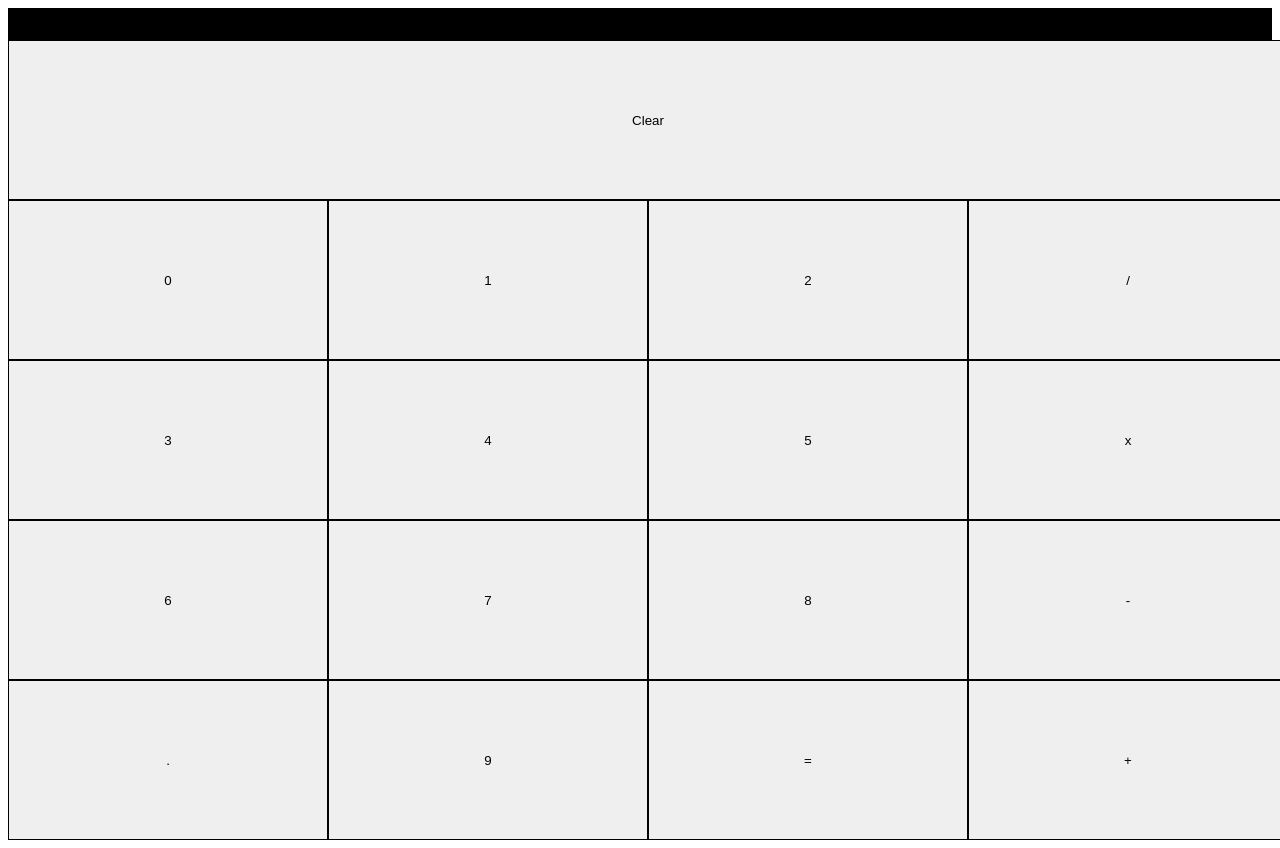
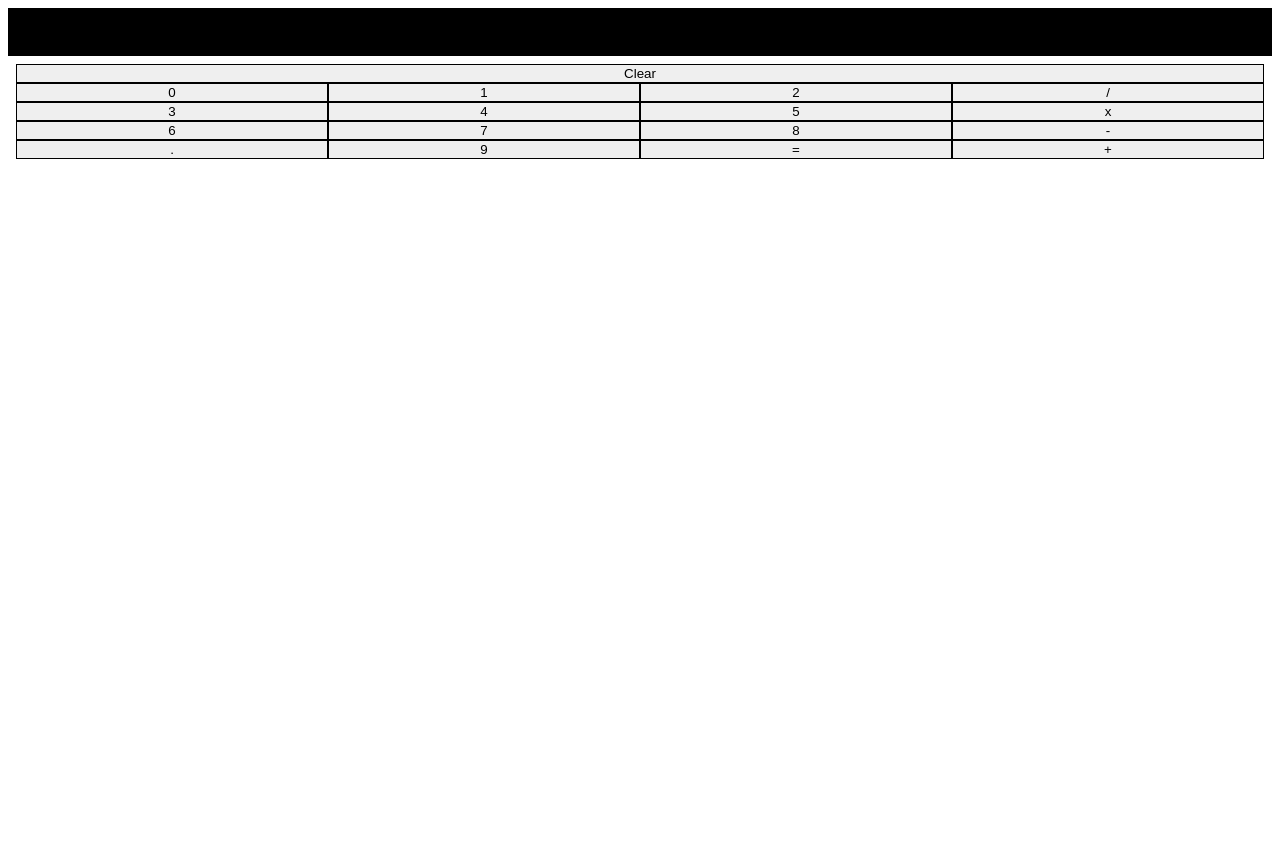
Before and after one commit to Nahduma26/calculator, a plain HTML site: page index.html in a window 1280 px wide. Both pictures are taken after a click on the button "Clear". After the commit the page ends 800 px from the top, so only its background shows below. Drawn offline with Linux system fonts and the light colour scheme.

Commit message:
Fix calculator

```diff
--- a/function.js
+++ b/function.js
@@ -1,26 +1,37 @@
+
+
 const calculatorButtons = document.querySelector(".calculator");
-const displayScreen = document.querySelector(".screen")
+const text = document.querySelector(".text")
 
 let operandOne = 0;
 let calcOperator = null;
 let operandTwo = 0;
+let result = 0;
+let numberButtons = [];
+let subtractButton = null;
+let addButton = null;
+let multiplyButton = null;
+let divideButton = null;
+let decimalButton = null;
 
 
 function add(numOne, numTwo){
-    return numOne + numTwo;
+    return eval(numOne + numTwo);
 }
 
 function subtract(numOne, numTwo){
-    return numOne - numTwo;
+    return eval(numOne - numTwo);
 }
 
 function multiply(numOne, numTwo){
-    return numOne * numTwo;
+    return eval(numOne * numTwo);
 }
 
 function divide(numOne, numTwo){
-    return numOne/numTwo;
+    return eval(numOne/numTwo);
 }
+
+
 
 function operate(numOne, operator, numTwo)
 {
@@ -67,30 +78,149 @@ function makeCalculator()
     let buttons = document.querySelectorAll(".button");
     document.getElementById("9").textContent = '.';
     document.getElementById("9").id = 'decimal';
+    decimalButton = document.getElementById('decimal');
     document.getElementById("10").textContent = 9;
     document.getElementById("10").id = 9;
     document.getElementById("11").textContent = '=';
-    document.getElementById("11").id = 'equals'
-    let divideButton = document.createElement("button");
+    document.getElementById("11").id = 'equals';
+    divideButton = document.createElement("button");
     divideButton.className = "button";
     divideButton.textContent = "/"
     divideButton.id = "divide";
     document.getElementById("r0").appendChild(divideButton);
-    let multiplyButton = document.createElement("button");
+    multiplyButton = document.createElement("button");
     multiplyButton.className = "button";
     multiplyButton.textContent = "x"
     multiplyButton.id = "multiply";
     document.getElementById("r1").appendChild(multiplyButton);
-    let subtractButton = document.createElement("button");
+    subtractButton = document.createElement("button");
     subtractButton.className = "button";
     subtractButton.textContent = "-"
     subtractButton.id = "subtract";
     document.getElementById("r2").appendChild(subtractButton);
-    let addButton = document.createElement("button");
+    addButton = document.createElement("button");
     addButton.className = "button";
     addButton.textContent = "+"
     addButton.id = "add";
     document.getElementById("r3").appendChild(addButton);
+
+
     console.log(rows.length);
     console.log(buttons.length);
 }
+
+document.addEventListener("DOMContentLoaded", function() {
+    makeCalculator();
+    let equalsButton = document.getElementById('equals');
+    let clearButton = document.getElementById('clear');
+
+
+    for (let i = 0; i <= 9; i++) {
+        numberButtons.push(document.getElementById(i.toString()));
+    }
+
+    numberButtons.forEach(button => {
+        button.addEventListener('click', event => {
+            if (result != null)
+            {
+                text.textContent = button.textContent;
+            }
+            else {
+                text.textContent += button.textContent;
+            }
+            console.log(button.textContent);
+        });
+    });
+
+    clearButton.addEventListener('click', event => {
+        text.textContent = "";
+        calcOperator = null;
+        operandOne = 0;
+        operandTwo = 0;
+    });
+    decimalButton.addEventListener('click', event => {
+        text.textContent += '.';
+    });
+   subtractButton.addEventListener('click', event => {
+    handleOperatorClick("subtract");
+    // calcOperator = "subtract"
+    // operandOne = text.textContent;
+    // text.textContent = "";
+    // numberButtons.forEach(button => {
+    //     button.addEventListener('click', event => {
+    //         text.textContent += button.textContent;
+    //         console.log(button.textContent);
+    //     });
+    // });
+    // equalsButton.addEventListener('click', event => {
+    //     operandTwo = text.textContent;
+    //     result = operate(operandOne, calcOperator, operandTwo);
+    //     text.textContent = result;
+    // })
+   });
+
+   addButton.addEventListener('click', event => {
+    handleOperatorClick("add");
+    // calcOperator = "add"
+    // operandOne = text.textContent;
+    // text.textContent = "";
+    // numberButtons.forEach(button => {
+    //     button.addEventListener('click', event => {
+    //         text.textContent += button.textContent;
+    //         console.log(button.textContent);
+    //     });
+    // });
+    // equalsButton.addEventListener('click', event => {
+    //     operandTwo = text.textContent;
+    //     result = operate(operandOne, calcOperator, operandTwo);
+    //     text.textContent = result;
+    // })
+   });
+
+   const handleOperatorClick = (operator) => {
+    calcOperator = operator;
+    operandOne = parseFloat(text.textContent);
+    text.textContent = "";
+    };
+
+   multiplyButton.addEventListener('click', event => {
+    handleOperatorClick("multiply");
+    // operandOne = text.textContent;
+    // text.textContent = "";
+    // numberButtons.forEach(button => {
+    //     button.addEventListener('click', event => {
+    //         text.textContent += button.textContent;
+    //         console.log(button.textContent);
+    //     });
+    // });
+    // equalsButton.addEventListener('click', event => {
+    //     operandTwo = text.textContent;
+    //     result = operate(operandOne, calcOperator, operandTwo);
+    //     text.textContent = result;
+    // })
+   });
+
+   divideButton.addEventListener('click', event => {
+    handleOperatorClick("divide");
+    // calcOperator = "divide"
+    // operandOne = text.textContent;
+    // text.textContent = "";
+    // numberButtons.forEach(button => {
+    //     button.addEventListener('click', event => {
+    //         text.textContent += button.textContent;
+    //         console.log(button.textContent);
+    //     });
+    // });
+    // equalsButton.addEventListener('click', event => {
+    //     operandTwo = text.textContent;
+    //     result = operate(operandOne, calcOperator, operandTwo);
+    //     text.textContent = result;
+    // })
+   });
+
+   equalsButton.addEventListener('click', event => {
+    operandTwo = parseFloat(text.textContent);
+    result = operate(operandOne, calcOperator, operandTwo);
+    text.textContent = result;
+    })
+});
--- a/index.html
+++ b/index.html
@@ -6,7 +6,7 @@
         <script src = "function.js" defer></script>
         <link rel='stylesheet' href='styles.css'/>
     </head>
-    <body onload = "makeCalculator()">
+    <body>
 
         <div class = "screen">
             <p class = "text"></p>
--- a/styles.css
+++ b/styles.css
@@ -1,24 +1,31 @@
 .document {
     display: flex;
+    align-items: center;
+    justify-content: center;
 }
 
 .text {
     flex: 1;
-    align-self: flex-end;
+    text-align: end;
+    color: white;
+    padding: 8px;
 }
 
 .screen {
     display: flex;
     background-color: black;
     flex: 1;
+    height: 50%;
 }
 
 .calculator {
     display: flex;
     flex-wrap: wrap;
-    height: 100vh;
-    width: 100vw;
+    /* height: 100vh;
+    width: 100vw;  */
+    flex: 1;
     background-color: white;
+    padding: 8px;
 
 }
 
```
